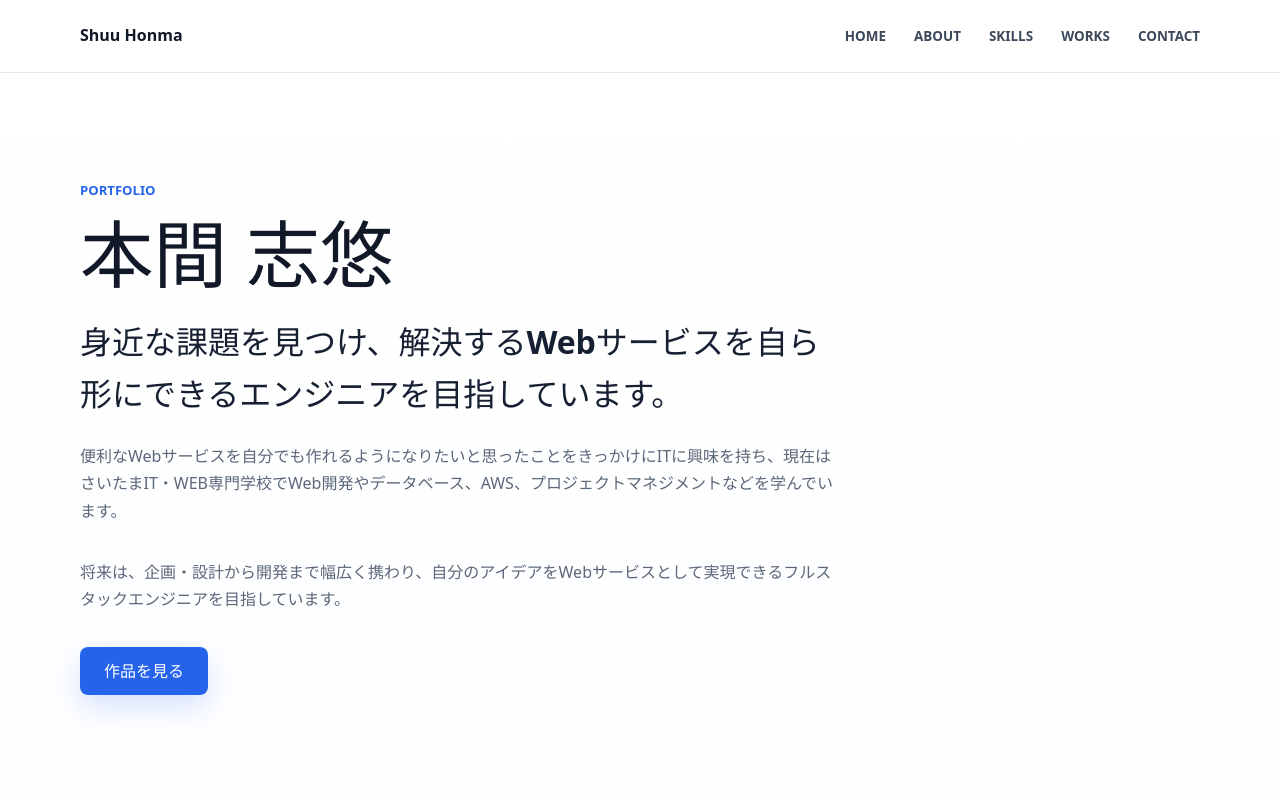
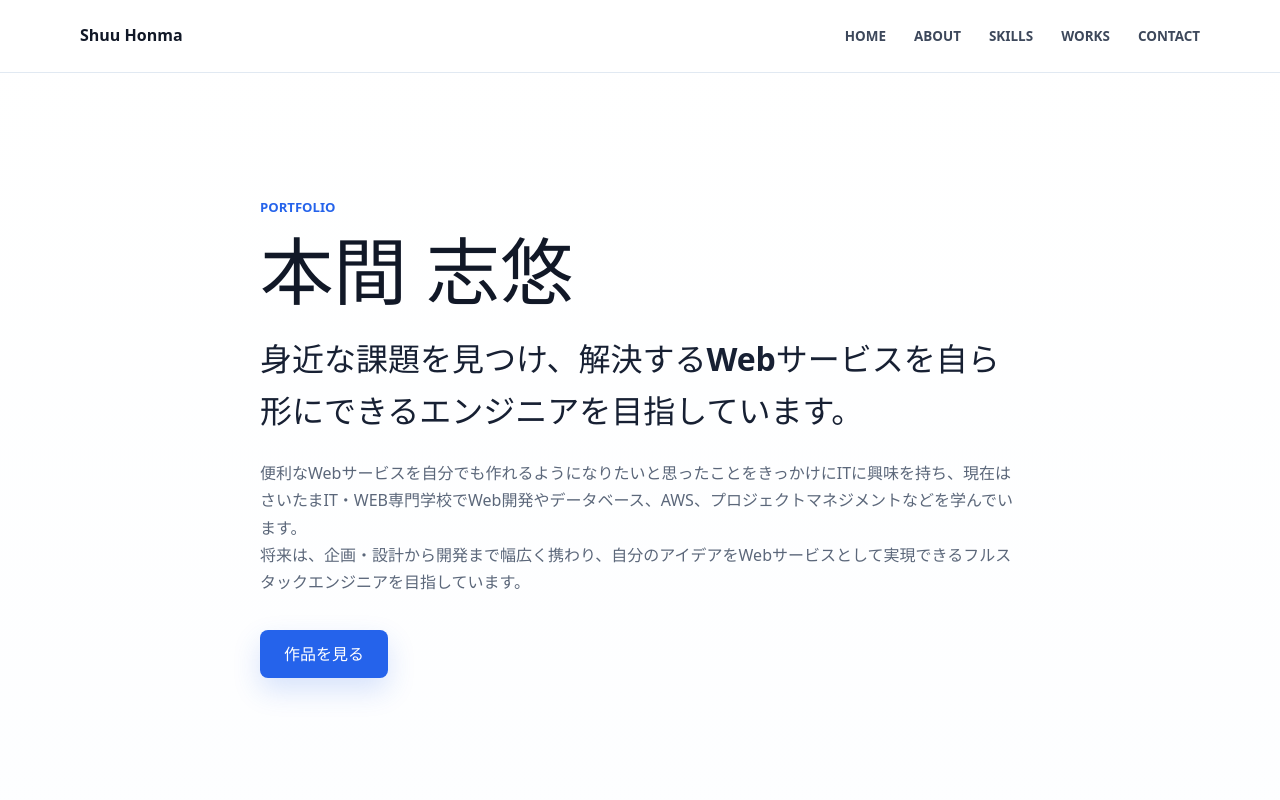
Before and after one commit to 0yuu321/portfolio, a React (Vite) app: page / in a window 1280 px wide. Shown: the top 800 px of the page. Built offline with nearby package versions, Linux system fonts and the light colour scheme.

Commit message:
Center HOME content and remove paragraph gap

```diff
--- a/src/components/Hero.tsx
+++ b/src/components/Hero.tsx
@@ -10,8 +10,7 @@ export function Hero() {
           </p>
           <p className="hero-description">
             便利なWebサービスを自分でも作れるようになりたいと思ったことをきっかけにITに興味を持ち、現在はさいたまIT・WEB専門学校でWeb開発やデータベース、AWS、プロジェクトマネジメントなどを学んでいます。
-          </p>
-          <p className="hero-description">
+            <br />
             将来は、企画・設計から開発まで幅広く携わり、自分のアイデアをWebサービスとして実現できるフルスタックエンジニアを目指しています。
           </p>
           <a className="primary-button" href="#works">
--- a/src/styles.css
+++ b/src/styles.css
@@ -105,6 +105,7 @@ a {
 
 .hero-copy {
   max-width: 760px;
+  margin: 0 auto;
 }
 
 .section-kicker {
```
